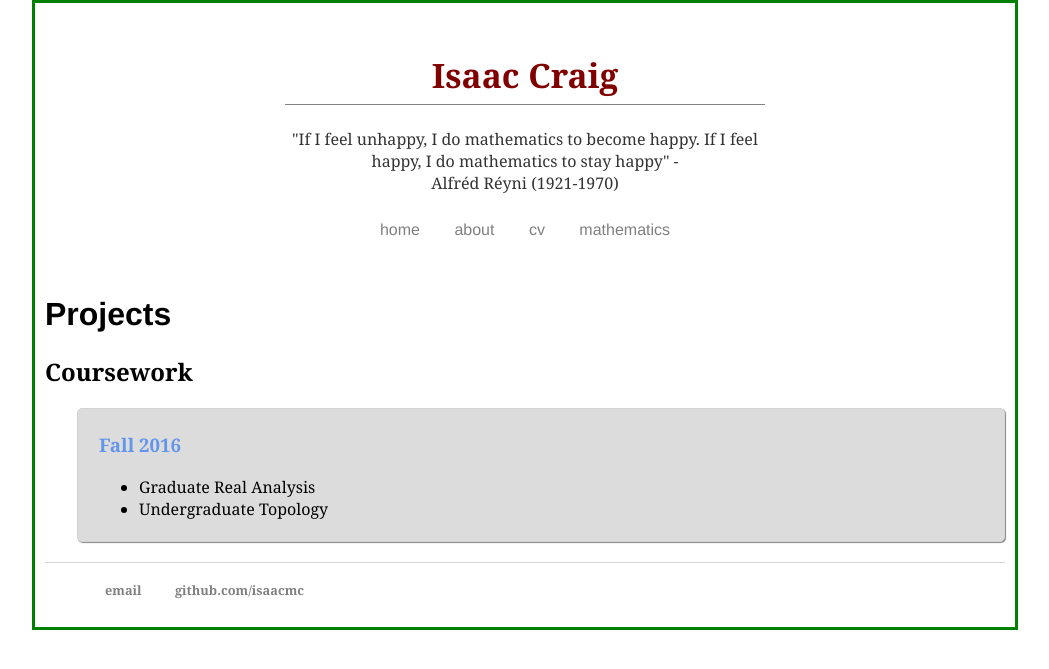
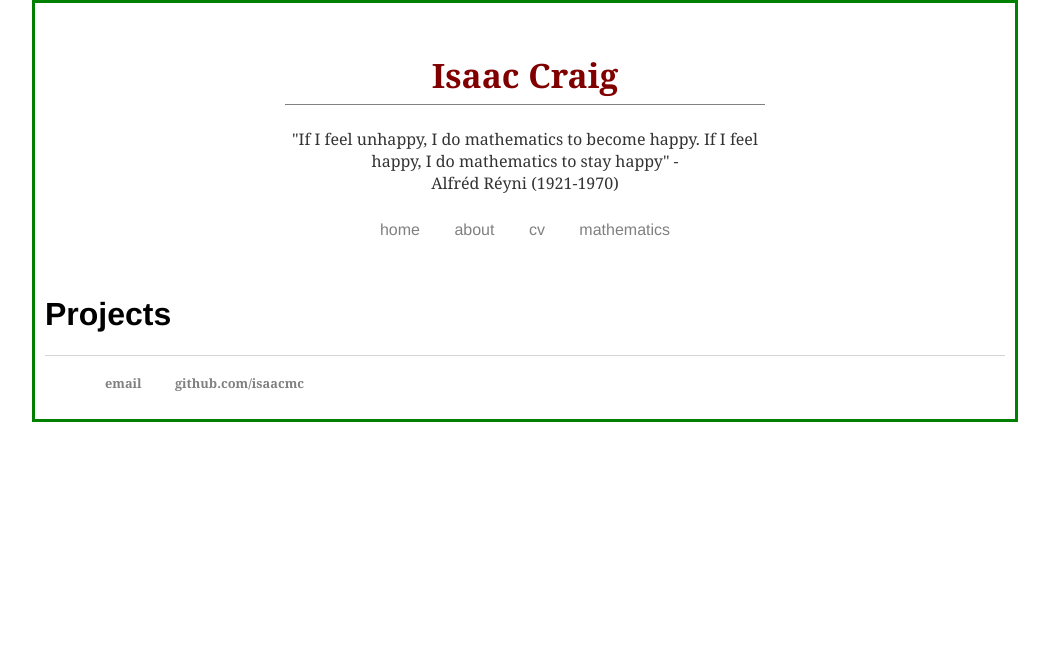
Before and after one commit to isundberg/isaacmc.github.io, a Jekyll site: the page built from projects/index.html, in a window 1280 px wide. Shown: the top 669 px of the page, without its empty margins (115-1164 px from the left). Built offline with Jekyll 4.4.1, drawn with Linux system fonts in a browser that asks for light colours.

Commit message:
Update index.html

```diff
--- a/projects/index.html
+++ b/projects/index.html
@@ -3,14 +3,3 @@ layout: default
 title: Projects
 ---
 <h1>{{ page.title }}</h1>
-
-<h2 id="project-title">Coursework</h2>
-	<div id="project">
-		<div id="project-content">
-			<h3 id="title">Fall 2016</h3>
-			<ul>
-				<li>Graduate Real Analysis</li>
-				<li>Undergraduate Topology</li>
-			</ul>
-	</div>
-</div>
```
